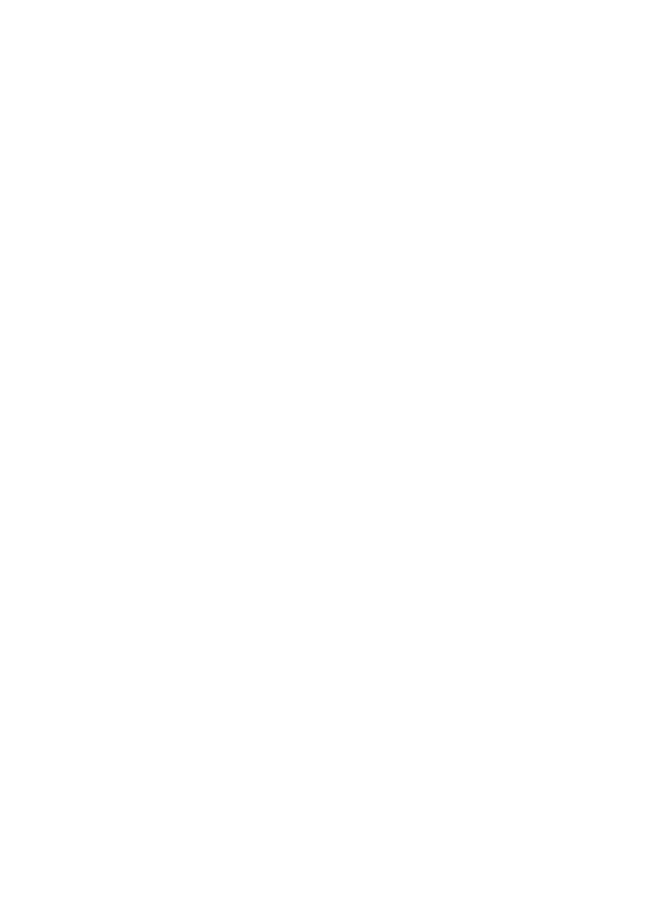
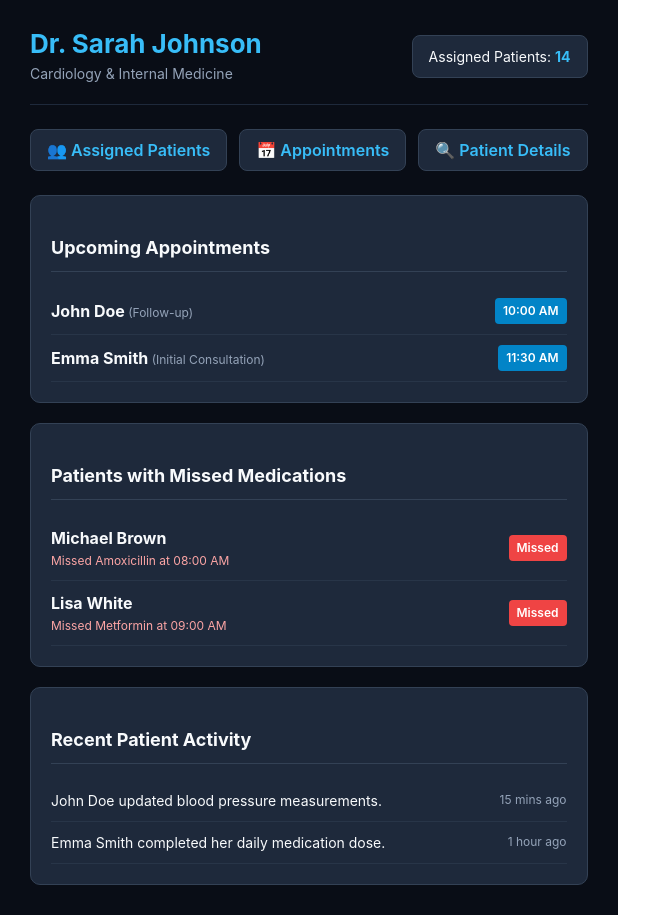
Before and after one commit to Kamar-Bazzi/project1, a React (Vite) app in the folder frontend/: page /doctor in a window 1280 px wide. Before the commit this address had no page. Shown: the whole page, without its empty margins (0-651 px from the left). Before the commit the page ends 800 px from the top, so only its background shows below. Built offline with nearby package versions, Linux system fonts and the light colour scheme.

Commit message:
Add Doctor Dashboard page with doctor specific information

```diff
--- a/frontend/src/App.tsx
+++ b/frontend/src/App.tsx
@@ -2,6 +2,7 @@
 import LoginPage from './pages/LoginPage';
 import RegisterPage from './pages/RegisterPage';
 import MedicationsPage from "./pages/MedicationsPage";
+import DoctorDashboard from "./pages/DoctorDashboard";
 
 export default function App() {
   return (
@@ -12,6 +13,7 @@
         <Route path="/register" element={<RegisterPage />} />
         <Route path="/medications" element={<MedicationsPage />} />
         <Route path="/dashboard" element={<div className="flex justify-center items-center h-screen text-2xl font-bold text-blue-600">Patient Dashboard (Coming Soon)</div>} />
+        <Route path="/doctor" element={<DoctorDashboard />} />
       </Routes>
     </Router>
   );
--- /dev/null
+++ b/frontend/src/pages/DoctorDashboard.tsx
@@ -0,0 +1,125 @@
+import { useState } from "react";
+
+export default function DoctorDashboard() {
+
+  const [doctorInfo] = useState({
+    name: "Dr. Sarah Johnson",
+    specialization: "Cardiology & Internal Medicine",
+    assignedPatientsCount: 14,
+  });
+
+  const [upcomingAppointments] = useState([
+    { id: "1", patientName: "John Doe", time: "10:00 AM", date: "Today", type: "Follow-up" },
+    { id: "2", patientName: "Emma Smith", time: "11:30 AM", date: "Today", type: "Initial Consultation" },
+  ]);
+
+  const [missedMedicationsPatients] = useState([
+    { id: "101", patientName: "Michael Brown", medication: "Amoxicillin", missedTime: "08:00 AM" },
+    { id: "102", patientName: "Lisa White", medication: "Metformin", missedTime: "09:00 AM" },
+  ]);
+
+  const [recentActivity] = useState([
+    { id: "201", text: "John Doe updated blood pressure measurements.", time: "15 mins ago" },
+    { id: "202", text: "Emma Smith completed her daily medication dose.", time: "1 hour ago" },
+  ]);
+
+  return (
+    <div style={styles.container}>
+      {/* Header */}
+      <div style={styles.header}>
+        <div>
+          <h1 style={styles.title}>{doctorInfo.name}</h1>
+          <p style={styles.subtitle}>{doctorInfo.specialization}</p>
+        </div>
+        <div style={styles.badge}>
+          <span>Assigned Patients: </span>
+          <strong style={{ color: "#38bdf8" }}>{doctorInfo.assignedPatientsCount}</strong>
+        </div>
+      </div>
+
+      {/* Quick Action Buttons */}
+      <div style={styles.quickActionsRow}>
+        <button style={styles.quickBtn} onClick={() => alert("Navigate to Assigned Patients")}>
+          👥 Assigned Patients
+        </button>
+        <button style={styles.quickBtn} onClick={() => alert("Navigate to Appointments")}>
+          📅 Appointments
+        </button>
+        <button style={styles.quickBtn} onClick={() => alert("Navigate to Patient Details")}>
+          🔍 Patient Details
+        </button>
+      </div>
+
+      {/* Dashboard Main Content Grid */}
+      <div style={styles.grid}>
+        {/* Upcoming Appointments */}
+        <div style={styles.card}>
+          <h3 style={styles.cardTitle}>Upcoming Appointments</h3>
+          {upcomingAppointments.length === 0 ? (
+            <p style={styles.emptyText}>No upcoming appointments today.</p>
+          ) : (
+            upcomingAppointments.map((app) => (
+              <div key={app.id} style={styles.listItem}>
+                <div>
+                  <strong>{app.patientName}</strong>
+                  <span style={styles.subText}> ({app.type})</span>
+                </div>
+                <span style={styles.tag}>{app.time}</span>
+              </div>
+            ))
+          )}
+        </div>
+
+        {/* Missed Medications */}
+        <div style={styles.card}>
+          <h3 style={styles.cardTitle}>Patients with Missed Medications</h3>
+          {missedMedicationsPatients.length === 0 ? (
+            <p style={styles.emptyText}>No missed medications reported.</p>
+          ) : (
+            missedMedicationsPatients.map((item) => (
+              <div key={item.id} style={styles.listItemAlert}>
+                <div>
+                  <strong>{item.patientName}</strong>
+                  <p style={styles.subTextAlert}>Missed {item.medication} at {item.missedTime}</p>
+                </div>
+                <span style={styles.alertBadge}>Missed</span>
+              </div>
+            ))
+          )}
+        </div>
+
+        {/* Recent Patient Activity */}
+        <div style={{ ...styles.card, gridColumn: "1 / -1" }}>
+          <h3 style={styles.cardTitle}>Recent Patient Activity</h3>
+          {recentActivity.map((act) => (
+            <div key={act.id} style={styles.activityItem}>
+              <span>{act.text}</span>
+              <span style={styles.subText}>{act.time}</span>
+            </div>
+          ))}
+        </div>
+      </div>
+    </div>
+  );
+}
+
+const styles = {
+  container: { padding: "30px", backgroundColor: "#090d16", minHeight: "100vh", color: "#f8fafc", boxSizing: "border-box" as const },
+  header: { display: "flex", justifyContent: "space-between", alignItems: "center", marginBottom: "24px", flexWrap: "wrap" as const, gap: "15px", borderBottom: "1px solid #1e293b", paddingBottom: "20px" },
+  title: { fontSize: "26px", fontWeight: "bold", margin: 0, color: "#38bdf8" },
+  subtitle: { fontSize: "14px", color: "#94a3b8", margin: "4px 0 0 0" },
+  badge: { backgroundColor: "#1e293b", padding: "10px 16px", borderRadius: "8px", border: "1px solid #334155", fontSize: "14px" },
+  quickActionsRow: { display: "flex", gap: "12px", marginBottom: "24px", flexWrap: "wrap" as const },
+  quickBtn: { padding: "10px 16px", backgroundColor: "#1e293b", color: "#38bdf8", border: "1px solid #334155", borderRadius: "8px", fontWeight: "600", cursor: "pointer", transition: "0.2s" },
+  grid: { display: "grid", gridTemplateColumns: "repeat(auto-fit, minmax(320px, 1fr))", gap: "20px" },
+  card: { backgroundColor: "#1e293b", borderRadius: "10px", padding: "20px", border: "1px solid #334155" },
+  cardTitle: { fontSize: "18px", fontWeight: "bold", marginBottom: "16px", color: "#f8fafc", borderBottom: "1px solid #334155", paddingBottom: "10px" },
+  listItem: { display: "flex", justifyContent: "space-between", alignItems: "center", padding: "10px 0", borderBottom: "1px solid #283548" },
+  listItemAlert: { display: "flex", justifyContent: "space-between", alignItems: "center", padding: "10px 0", borderBottom: "1px solid #283548" },
+  subText: { fontSize: "12px", color: "#94a3b8" },
+  subTextAlert: { fontSize: "12px", color: "#fca5a5", margin: "2px 0 0 0" },
+  tag: { backgroundColor: "#0284c7", color: "#fff", padding: "4px 8px", borderRadius: "4px", fontSize: "12px", fontWeight: "600" },
+  alertBadge: { backgroundColor: "#ef4444", color: "#fff", padding: "4px 8px", borderRadius: "4px", fontSize: "12px", fontWeight: "600" },
+  activityItem: { display: "flex", justifyContent: "space-between", alignItems: "center", padding: "10px 0", borderBottom: "1px solid #283548", fontSize: "14px" },
+  emptyText: { color: "#94a3b8", fontSize: "14px" },
+};
```
